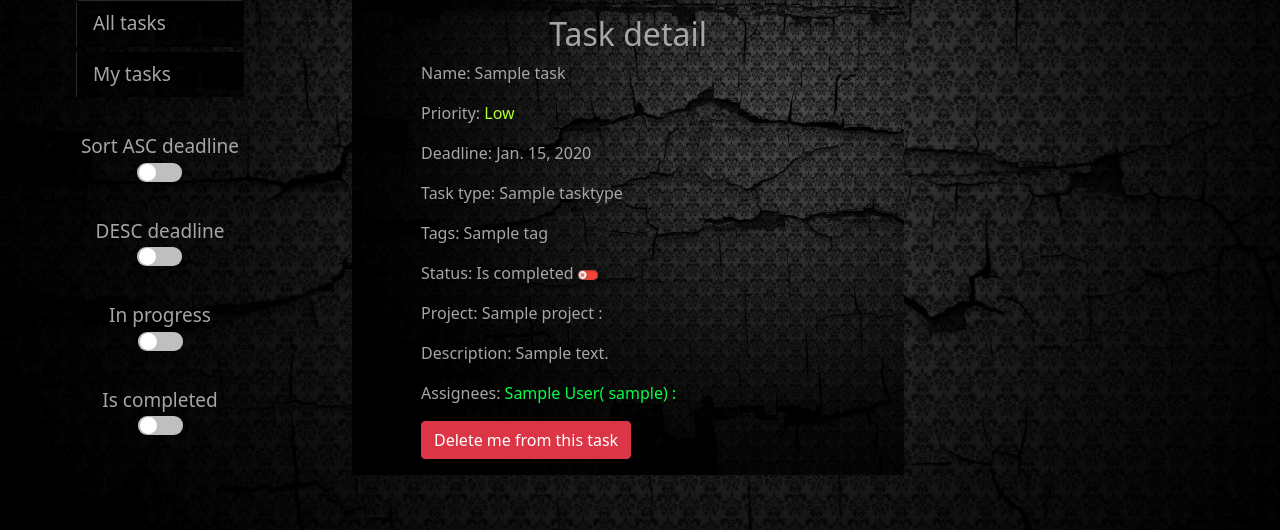
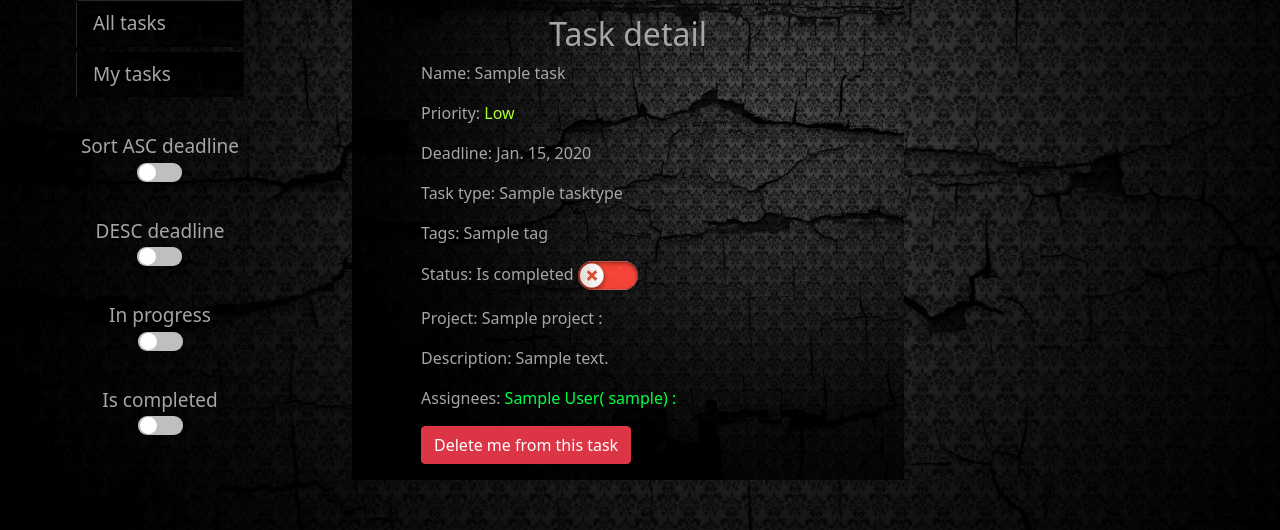
Before and after one commit to AndereLion/Trello_analog, a Django app: page /tasks/1/ in a window 1280 px wide. Shown: the part 65-595 px from the top of the page. Run offline with Django 4.2, Linux system fonts and the light colour scheme; a user stored in the database is signed in; tables that the repository leaves empty hold one stand-in row (values such as "Sample post").

Commit message:
Updated size of status icon .

```diff
--- a/static/css/styles.css
+++ b/static/css/styles.css
@@ -123,6 +123,11 @@ footer {
 
 .wrapper_box_status_img {
     width: 20px;
+    border-radius: 30px;
+}
+
+.status_button_img {
+    width: 60px;
     border-radius: 30px;
 }
 
--- a/templates/trello/task_detail.html
+++ b/templates/trello/task_detail.html
@@ -27,12 +27,12 @@
           {% if task.is_completed %}
 
             <a href="{% url "trello:tasks-change-status" pk=task.pk %}"><img
-                class="wrapper_box_status_img"
+                class="status_button_img"
                 src="../../static/img/Completed.jpg"
                 alt=""></a>
           {% else %}
             <a href="{% url "trello:tasks-change-status" pk=task.pk %}"><img
-                class="wrapper_box_status_img"
+                class="status_button_img"
                 src="../../static/img/In%20progress.jpg" alt=""></a>
           {% endif %}
         </p>
```
